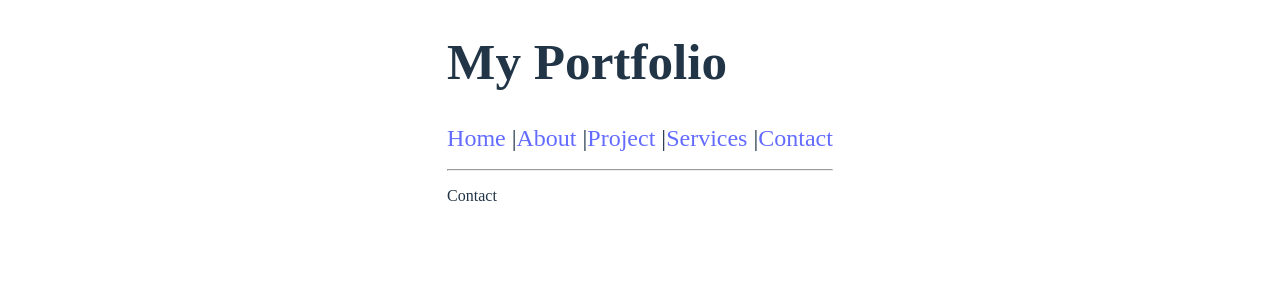
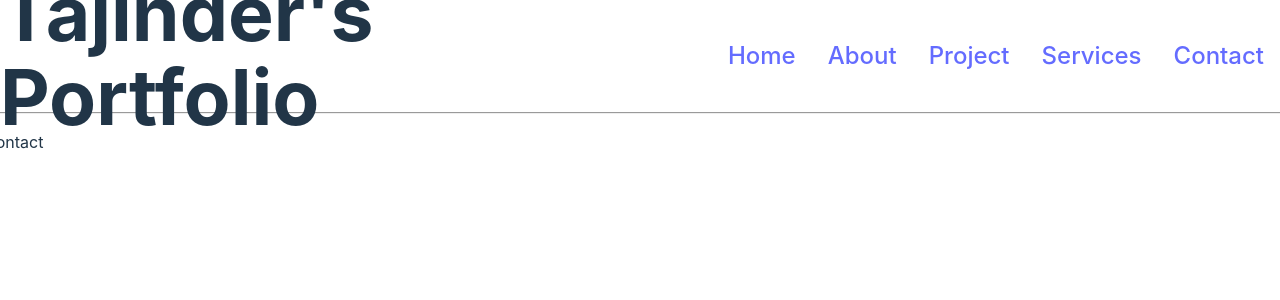
Before and after one commit to Tajinder9753/Portfolio, a React (Vite) app in the folder my-react-app/: page /Contact in a window 1280 px wide. Shown: the top 300 px of the page. Built offline with nearby package versions, Linux system fonts and the light colour scheme.

Commit message:
updated navbar and css

```diff
--- /dev/null
+++ b/my-react-app/src/Home.css
@@ -0,0 +1,8 @@
+.introName {
+    color:red;
+}
+#intro {
+    display:flex;
+    flex-direction: column;
+
+}
--- a/my-react-app/src/components/Home.jsx
+++ b/my-react-app/src/components/Home.jsx
@@ -1,10 +1,14 @@
-// export default function Home() {
-//       return <p>Hello World!</p>
-//      }
+    //Home.jsx Tajinder Nijjar, 301059291, Sept 22nd 2024
+    import '../Home.css';
+const Home = () => {
+    return <>
 
-//Home.jsx Tajinder Nijjar, 301059291, Sept 22nd 2024
-const Home = () => {
-    return <p>Welcome to my portfolio!</p>;
+        <div id = "intro">
+            <h2>Hello,</h2>
+            <h2>I am <span className = "introName">Tajinder Nijjar</span></h2>
+        </div>
+
+    </>
 
 };
 
--- /dev/null
+++ b/my-react-app/src/components/Layout.css
@@ -0,0 +1,21 @@
+.navbar {
+    height: 5rem;
+    width: 100vw;
+
+    margin: 0 auto;
+    padding: 1rem 1rem;
+    display:flex;
+    align-items: center;
+
+    position:sticky;
+    top:0;
+    z-index: 1;
+}
+
+.navMenu {
+    margin-left:3rem;
+}
+
+.navMenuItem {
+    margin:1rem;
+}
--- a/my-react-app/src/components/Layout.jsx
+++ b/my-react-app/src/components/Layout.jsx
@@ -1,17 +1,19 @@
+//Layout.jsx Tajinder Nijjar, 301059291, Sept 22nd 2024
 import { Link } from 'react-router-dom';
-//Layout.jsx Tajinder Nijjar, 301059291, Sept 22nd 2024
+import './Layout.css';
 export default function Layout() {
     return (
         <>
-        <h1>My Portfolio</h1>
-        <nav>
-            <Link to= "/">Home</Link> |
-            <Link to= "/About">About</Link> |
-            <Link to= "/Project">Project</Link> |
-            <Link to= "/Services">Services</Link> |
-            <Link to= "/Contact">Contact</Link>
+        <nav className = "navbar">
+            <h1>Tajinder's Portfolio</h1>
+            <div className = "navMenu">
+                <Link className = "navMenuItem" to= "/">Home</Link>
+                <Link className = "navMenuItem" to= "/About">About</Link>
+                <Link className = "navMenuItem" to= "/Project">Project</Link>
+                <Link className = "navMenuItem" to= "/Services">Services</Link>
+                <Link className = "navMenuItem" to= "/Contact">Contact</Link>
+            </div>
         </nav>
-        <br/> <br/>
         <hr />
         </>
     );
--- a/my-react-app/src/index.css
+++ b/my-react-app/src/index.css
@@ -1,5 +1,5 @@
 /*Index.css Tajinder Nijjar, 301059291, Sept 22nd 2024 */
-root {
+:root {
    font-family: Inter, system-ui, Avenir, Helvetica, Arial, sans-serif;
    line-height: 1.5;
    font-weight: 400;
```
